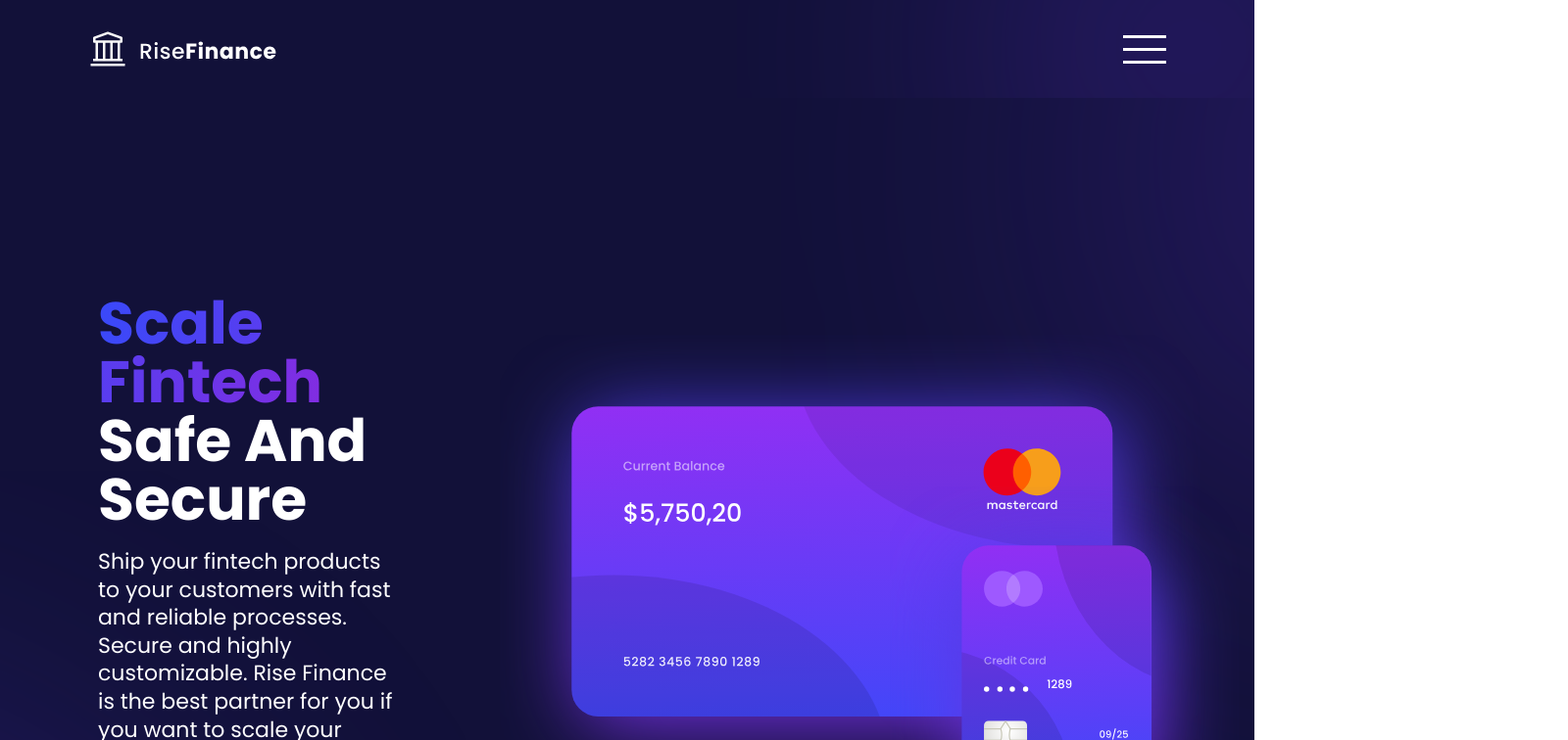
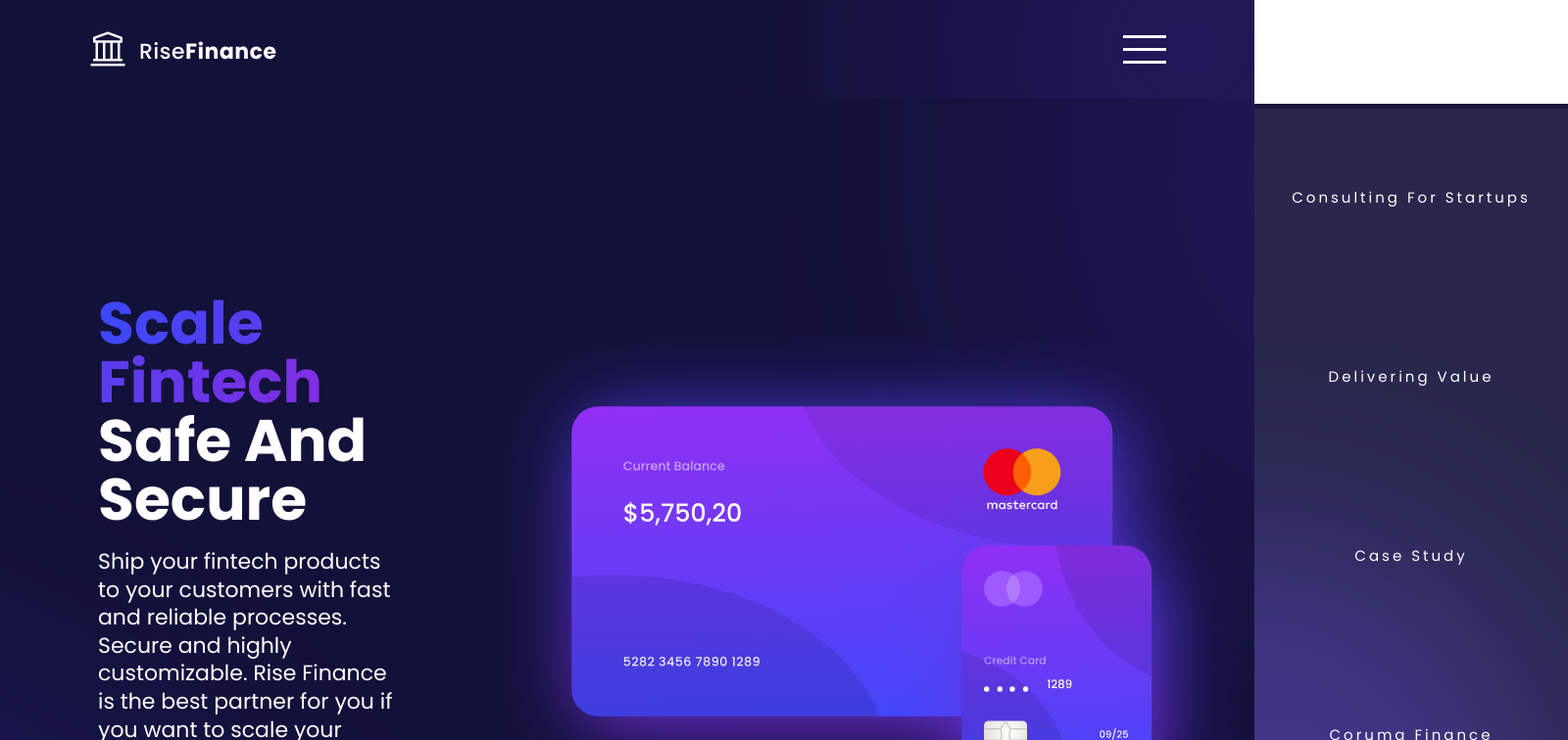
Before and after one commit to Vitchenzo2812/rise-finance, a React (Vite) app: page / in a window 1280 px wide. Shown: the top 756 px of the page at 98% size, 1600 px wide, since content can reach past the window. Built offline with nearby package versions, Linux system fonts and the light colour scheme.

Commit message:
feat: side navbar functional completed

```diff
--- a/src/components/Header/index.tsx
+++ b/src/components/Header/index.tsx
@@ -1,5 +1,5 @@
 import { useState } from 'react';
-import Section from '../Section';
+
 import * as S from './styled';
 
 export default function Header() {
@@ -7,12 +7,40 @@ export default function Header() {
 
   return(
     <S.Wrapper>
-      <S.Logo />
-      <S.Menu isOpened={isOpened} onClick={() => setIsOpened(old => !old)}>
-        <div></div>
-        <div></div>
-        <div></div>
-      </S.Menu>
+      <S.Navbar>
+        <S.Logo href="/" />
+        <S.Menu isOpened={isOpened} onClick={() => setIsOpened(old => !old)}>
+          <div></div>
+          <div></div>
+          <div></div>
+        </S.Menu>
+
+        <S.NavList isOpened={isOpened}>
+          <S.NavItems>
+            <S.NavItem>
+              Consulting For Startups
+            </S.NavItem>
+          </S.NavItems>
+
+          <S.NavItems>
+            <S.NavItem>
+              Delivering Value
+            </S.NavItem>
+          </S.NavItems>
+
+          <S.NavItems>
+            <S.NavItem>
+              Case Study
+            </S.NavItem>
+          </S.NavItems>
+
+          <S.NavItems>
+            <S.NavItem>
+              Coruma Finance
+            </S.NavItem>
+          </S.NavItems>
+        </S.NavList>
+      </S.Navbar>
     </S.Wrapper>
 );
 }
--- a/src/components/Header/styled.ts
+++ b/src/components/Header/styled.ts
@@ -1,17 +1,16 @@
 import styled, { css } from "styled-components";
 
-export const Wrapper = styled.div`
+export const Wrapper = styled.header`
   display: flex;
   position: sticky;
+
+  /* overflow: hidden; */
 
   top:0;
   left:0;
 
   width: 100%;
   height: max-content;
-
-  align-items: center;
-  justify-content: space-between;
 
   padding: 3rem 9rem;
 
@@ -24,13 +23,19 @@ export const Wrapper = styled.div`
 
 `
 
-export const Logo = styled.div`
+export const Logo = styled.a`
   width: 37.8rem;
   height: 4rem;
 
   background-image: url(./public/logo-rise-finance.svg);
   background-repeat: no-repeat;
   background-size: cover;
+
+  transition: 0.5s;
+
+  :hover {
+    opacity: 0.7;
+  }
 `
 
 export const Menu = styled.div<{ isOpened: boolean }>`
@@ -41,6 +46,13 @@ export const Menu = styled.div<{ isOpened: boolean }>`
   flex-direction: column;
   row-gap: 1rem;
   position: relative;
+
+  transition: 0.5s;
+
+  :hover {
+    opacity: 0.7;
+  }
+
   div {
     height: .3rem;
     width: 4.4rem;
@@ -60,3 +72,60 @@ export const Menu = styled.div<{ isOpened: boolean }>`
   }
   ` : ''}
 `
+
+export const Navbar = styled.nav`
+  width: 100%;
+  display: flex;
+  justify-content: space-between;
+  align-items: center;
+`
+
+export const NavList = styled.ul<{ isOpened: boolean }>`
+  width: 25vw;
+  height: 92vh;
+
+  border-top: 5px solid #020024;
+
+  display: flex;
+  flex-direction: column;
+  align-items: center;
+  justify-content: space-around;
+
+  position: absolute;
+  top: 13.2vh;
+  right: 0;
+
+  list-style: none;
+
+  background-image: url(./public/hero.svg);
+  background-repeat: no-repeat;
+  background-size: cover;
+  opacity: 0.9;
+
+  transition: transform 0.3s ease-in-out;
+
+  ${props => props.isOpened ? css`
+  transform: translateX(0%);
+  `
+  : css`
+  transform: translateX(100%);
+  `}
+`
+
+export const NavItems = styled.li`
+  letter-spacing: 3px;
+`
+
+export const NavItem = styled.a`
+  color: #fff;
+  text-decoration: none;
+  font-size: 1.5rem;
+
+  cursor: pointer;
+
+  transition: 0.5s;
+
+  :hover {
+    opacity: 0.3;
+  }
+`
```
